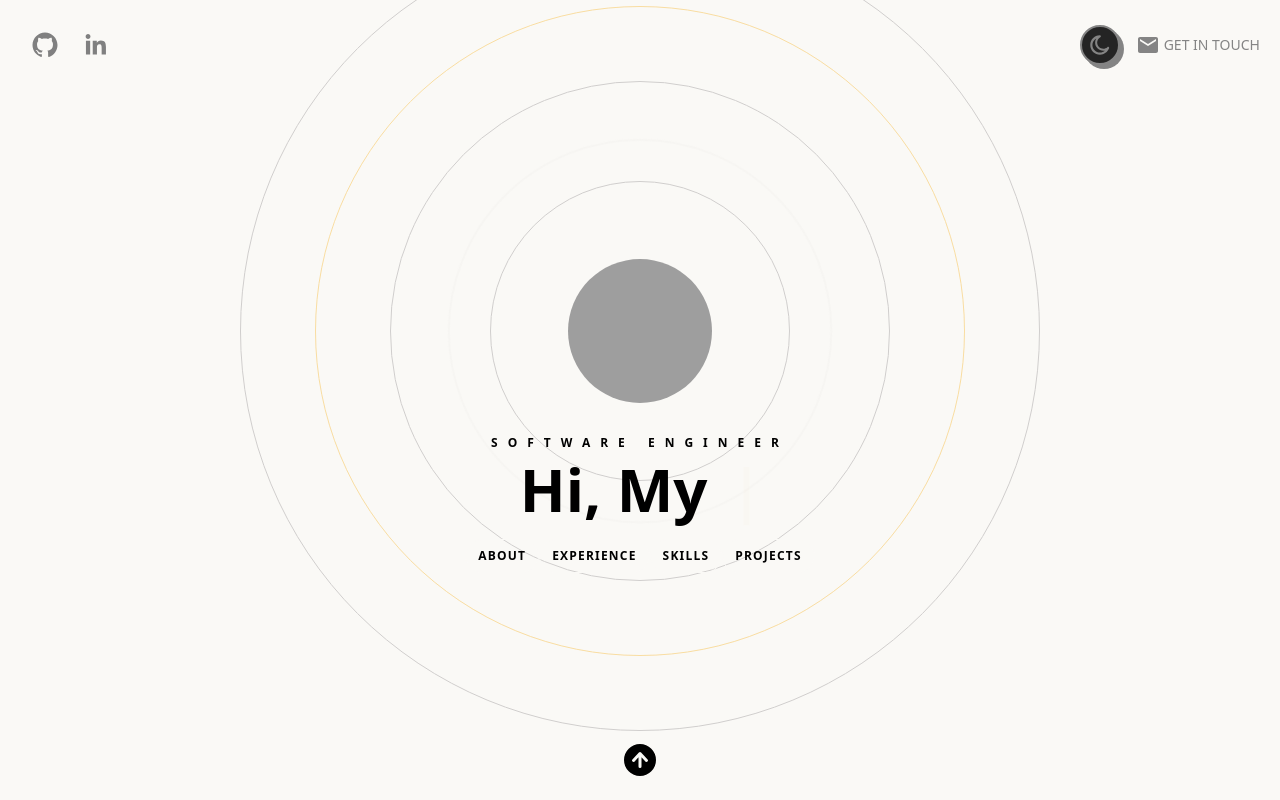
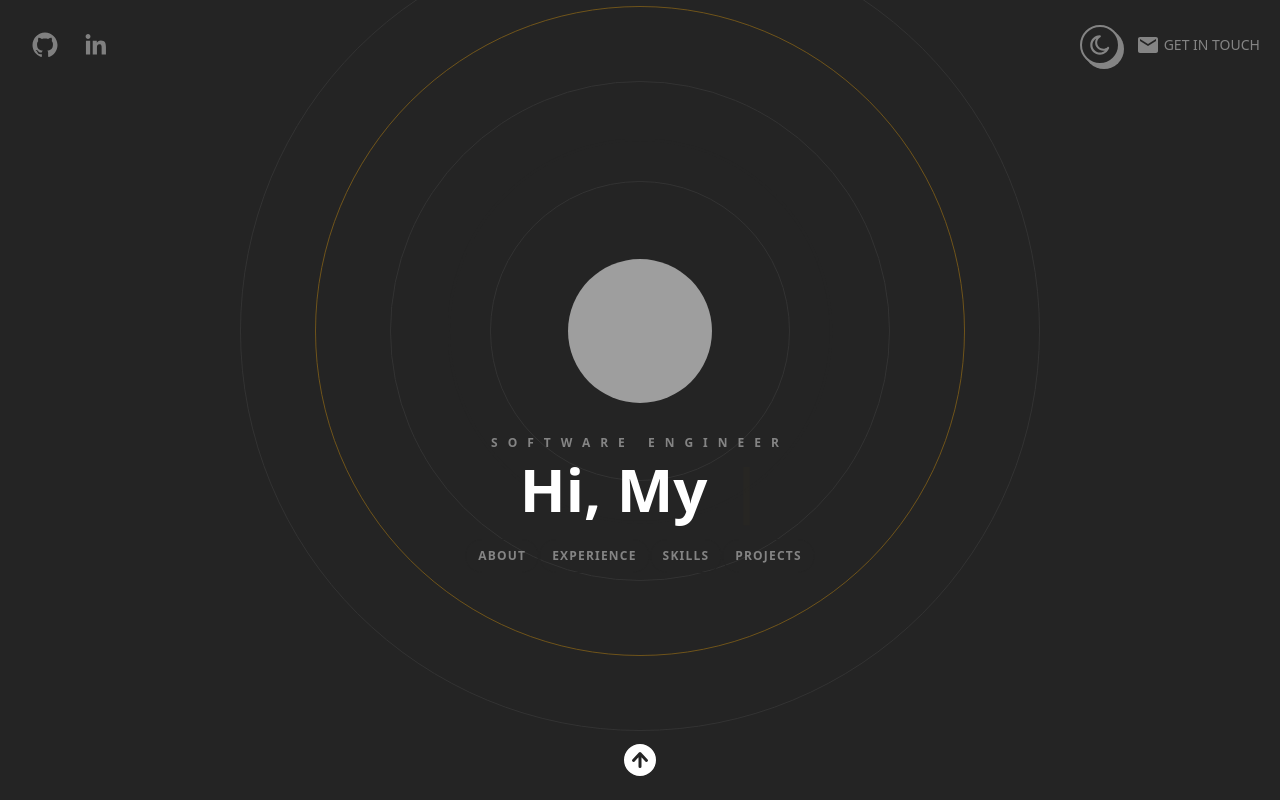
Before and after one commit to MadMax2121/AboutMe, a Next.js app: page / in a window 1280 px wide. Built offline with nearby package versions, Linux system fonts and the light colour scheme; grey boxes are pictures that could not be loaded.

Commit message:
finished themegit add *

```diff
--- a/components/ThemeSwitcher/ThemeSwitcher.js
+++ b/components/ThemeSwitcher/ThemeSwitcher.js
@@ -1,71 +1,55 @@
-
-import React, { useState } from "react";
+import React, { useState, useEffect } from "react";
 import styles from './ThemeSwitcher.module.css';
-import { useEffect } from "react";
 
 function ThemeSwitcher() {
-    // Initial theme state is set based on the theme saved in localStorage, defaulting to 'dark'
-    const [isDark, setIsDark] = useState(() => {
-      if (typeof window !== 'undefined') {
+  // State to manage the theme based on localStorage or default to dark
+  // Initialize theme state without assuming initial theme; this will be set after component mounts
+  const [isDark, setIsDark] = useState(null);
+
+  // Effect to set theme based on localStorage or default to dark after component mounts
+  useEffect(() => {
     const savedTheme = localStorage.getItem('theme');
-        return savedTheme ? savedTheme === 'dark' : true; // Default to true if not set
-      }
-      return true; // Default to true if window is undefined (e.g., during server-side rendering)
-    });
+    const prefersDark = savedTheme ? savedTheme === "dark" : true; // Default to dark if not specified
+    setIsDark(prefersDark);
+  }, []);
 
-    // Update localStorage whenever the theme changes
+  // Update localStorage and document class on theme change, but only after initial theme is set
   useEffect(() => {
-      if (typeof window !== 'undefined') {
-        localStorage.setItem('theme', isDark ? 'dark' : 'light');
+    if (isDark !== null) { // Ensure this runs only after isDark has been initialized
+      localStorage.setItem('theme', isDark ? "dark" : "light");
+      document.body.dataset.theme = isDark ? "dark" : "light";
     }
   }, [isDark]);
 
-    // Handler for the checkbox change event
-    const toggleTheme = () => {
-      setIsDark(!isDark); // Toggle the theme
-    };
+  const toggleTheme = () => setIsDark(!isDark);
 
-    // Conditional class for the theme background color
-    const themeClass = isDark ? styles.darkTheme : styles.lightTheme;
+  // Render nothing until isDark is initialized
+  if (isDark === null) {
+    return null;
+  }
 
   return (
-    <div className={`${styles.theme} ${themeClass}`}>
+    <div className={`${styles.theme} ${isDark ? styles.darkTheme : styles.lightTheme}`}>
       <input
         type="checkbox"
         checked={!isDark}
         onChange={toggleTheme}
         className={styles.input}
       />
-      <svg
-        className={`${styles.icon} ${styles['icon-sun']}`}
-        fill="none"
-        height="24"
-        stroke="currentColor"
-        strokeLinecap="round"
-        strokeLinejoin="round"
-        strokeWidth="2"
-        viewBox="0 0 24 24"
-        width="24"
-        style={{display: isDark ? 'none' : 'block'}}
-      >
-        <circle cx="12" cy="12" r="5"></circle>
-          <line x1="12" x2="12" y1="1" y2="3"></line>
-          <line x1="12" x2="12" y1="21" y2="23"></line>
-          <line x1="4.22" x2="5.64" y1="4.22" y2="5.64"></line>
-          <line x1="18.36" x2="19.78" y1="18.36" y2="19.78"></line>
-          <line x1="1" x2="3" y1="12" y2="12"></line>
-          <line x1="21" x2="23" y1="12" y2="12"></line>
-          <line x1="4.22" x2="5.64" y1="19.78" y2="18.36"></line>
-          <line x1="18.36" x2="19.78" y1="5.64" y2="4.22"></line>
-      </svg>
+      {isDark ? (
         <svg
           className={`${styles.icon} ${styles['icon-moon']}`}
           viewBox="0 0 24 24"
-        style={{display: isDark ? 'block' : 'none'}}
+          style={{ fill: 'var(--main-color)' }}
         >
+
           <path d="m12.3 4.9c.4-.2.6-.7.5-1.1s-.6-.8-1.1-.8c-4.9.1-8.7 4.1-8.7 9 0 5 4 9 9 9 3.8 0 7.1-2.4 8.4-5.9.2-.4 0-.9-.4-1.2s-.9-.2-1.2.1c-1 .9-2.3 1.4-3.7 1.4-3.1 0-5.7-2.5-5.7-5.7 0-1.9 1.1-3.8 2.9-4.8zm2.8 12.5c.5 0 1 0 1.4-.1-1.2 1.1-2.8 1.7-4.5 1.7-3.9 0-7-3.1-7-7 0-2.5 1.4-4.8 3.5-6-.7 1.1-1 2.4-1 3.8-.1 4.2 3.4 7.6 7.6 7.6z"></path>
-
         </svg>
+      ) : (
+        <svg
+          className={`${styles.icon} ${styles['icon-sun']}`}
+          width="24" viewBox="0 0 24 24" stroke-width="2" stroke-linejoin="round" stroke-linecap="round" stroke="currentColor" height="24" fill="none" class="icon icon-sun"><circle r="5" cy="12" cx="12"></circle><line y2="3" y1="1" x2="12" x1="12"></line><line y2="23" y1="21" x2="12" x1="12"></line><line y2="5.64" y1="4.22" x2="5.64" x1="4.22"></line><line y2="19.78" y1="18.36" x2="19.78" x1="18.36"></line><line y2="12" y1="12" x2="3" x1="1"></line><line y2="12" y1="12" x2="23" x1="21"></line><line y2="18.36" y1="19.78" x2="5.64" x1="4.22"></line><line y2="4.22" y1="5.64" x2="19.78" x1="18.36"></line></svg>
+      )}
     </div>
   );
 }
```
Lines whose indentation alone changed are shown as unchanged.
